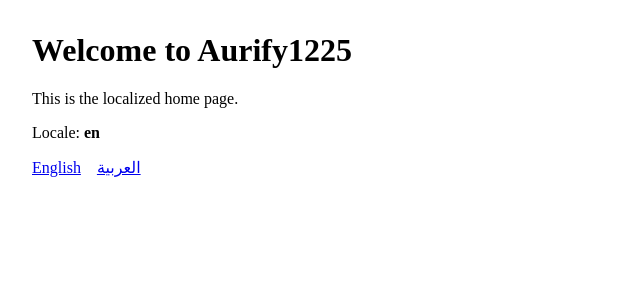
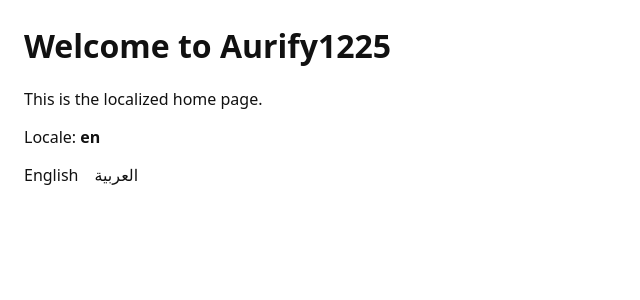
Before and after one commit to Sarvtek1/aurify1225, a Next.js app in the folder aurify-web/: page /en in a window 1280 px wide. Shown: the top 300 px of the page, without its empty margins (0-640 px from the left). Built offline with nearby package versions, Linux system fonts and the light colour scheme.

Commit message:
fix(i18n): correct layout params type for Next.js 16

```diff
--- a/aurify-web/app/[locale]/layout.tsx
+++ b/aurify-web/app/[locale]/layout.tsx
@@ -1,28 +1,36 @@
-// aurify-web/app/[locale]/layout.tsx
-import { ReactNode } from "react";
+import type { ReactNode } from "react";
+import "../globals.css";
+
+export function generateStaticParams() {
+  return [{ locale: "en" }, { locale: "ar" }];
+}
 
 export const metadata = {
   title: "Aurify1225",
-  description: "UAE-first SaaS for Amazon sellers"
+  description: "UAE-first SaaS for Amazon sellers",
 };
-
-export async function generateStaticParams() {
-  return [{ locale: "en" }, { locale: "ar" }];
-}
 
 export default async function LocaleLayout({
   children,
-  params
+  params,
 }: {
   children: ReactNode;
-  params: Promise<{ locale: "en" | "ar" }>;
+  params: { locale: "en" | "ar" };
 }) {
-  const { locale } = await params;
-  const dir = locale === "ar" ? "rtl" : "ltr";
+  const { locale } = params;
 
   return (
-    <html lang={locale} dir={dir}>
-      <body>{children}</body>
+    <html lang={locale} dir={locale === "ar" ? "rtl" : "ltr"}>
+      <body
+        style={{
+          fontFamily:
+            locale === "ar"
+              ? "Tajawal, system-ui, sans-serif"
+              : "system-ui, sans-serif",
+        }}
+      >
+        {children}
+      </body>
     </html>
   );
 }
```
